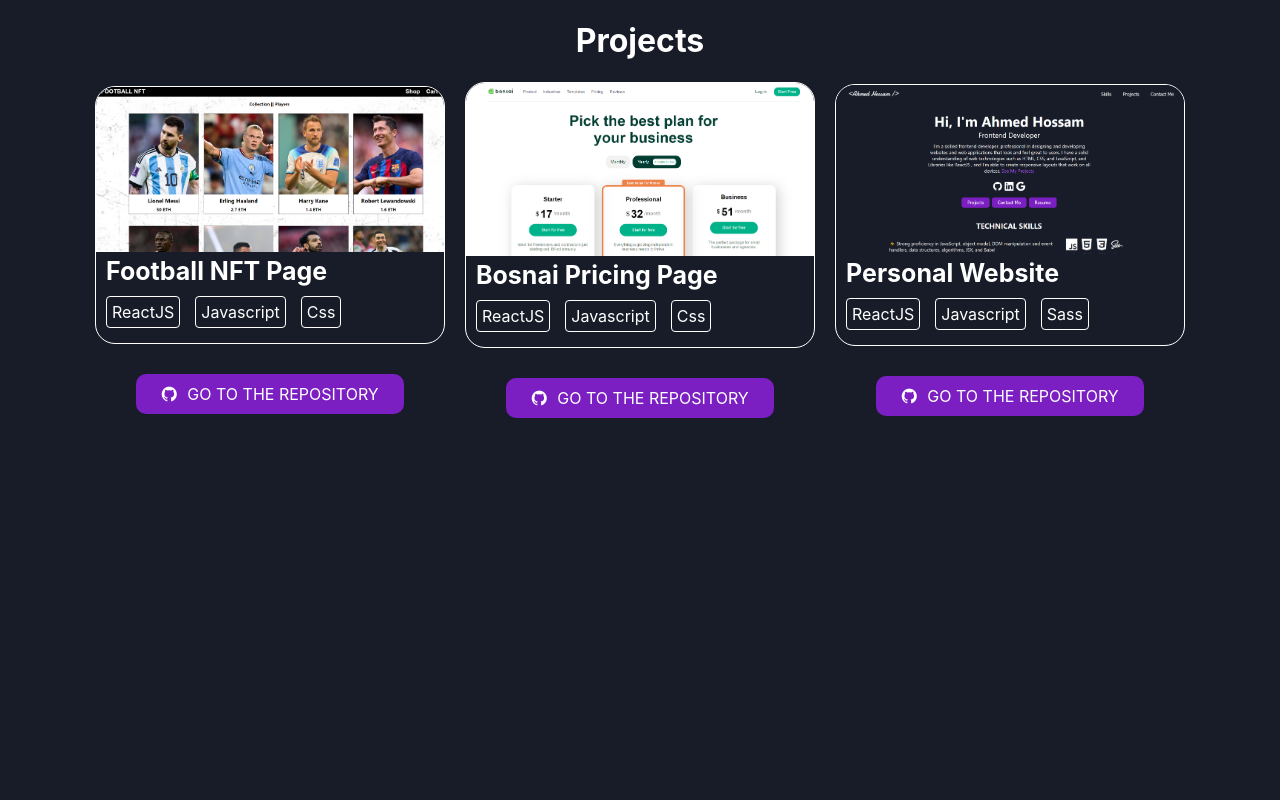
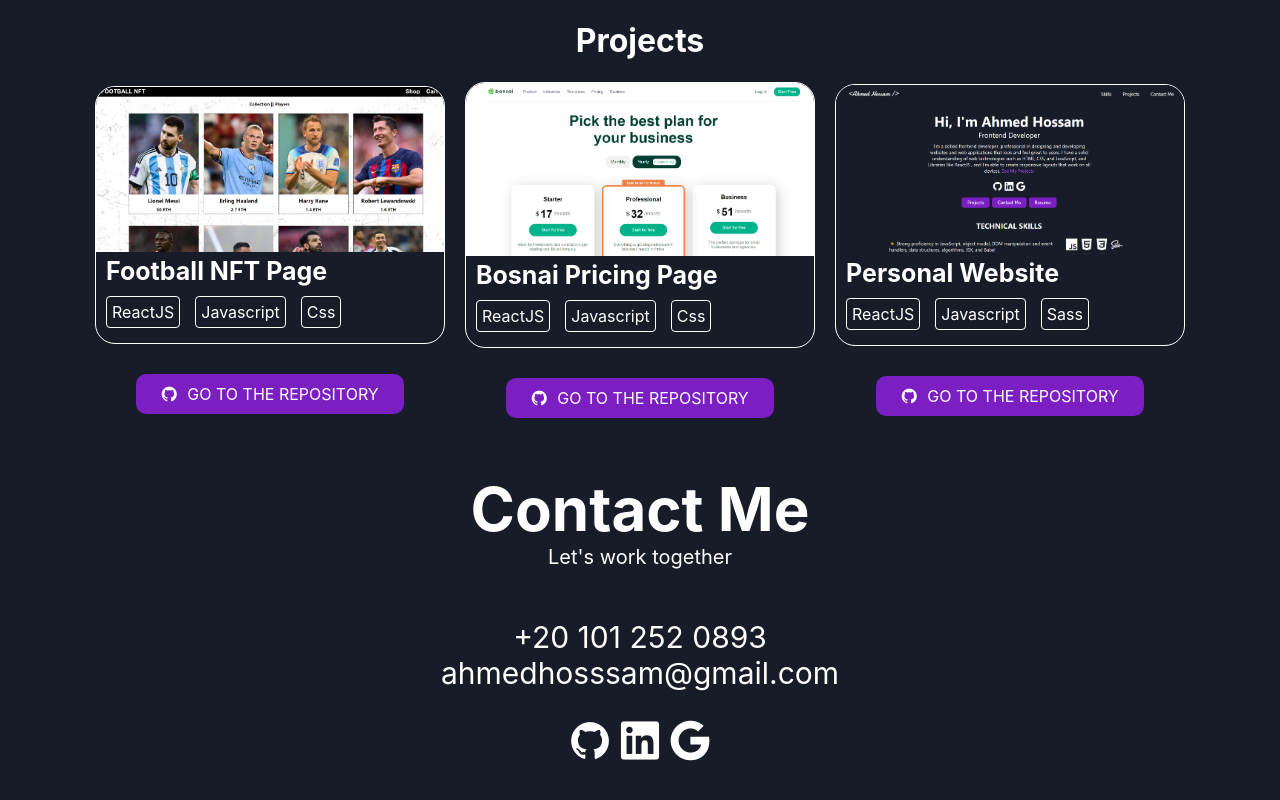
Before and after one commit to ahmedhosssam/ahmedhosssam.github.io, a React (Vite) app: page / in a window 1280 px wide. Shown: the part 1394-2194 px from the top of the page. Before the commit the page ends 1817 px from the top, so only its background shows below. Built offline with nearby package versions, Linux system fonts and the light colour scheme.

Commit message:
finish contact me

```diff
--- /dev/null
+++ b/src/Components/ContatctMe/ContactMe.jsx
@@ -0,0 +1,35 @@
+const ContactMe = () => {
+  return (
+    <div className="contact-me" id="contact">
+      <h1>Contact Me </h1>
+      <p className="lets-work">Let's work together</p>
+      <div className="contact-info">
+        <p>+20 101 252 0893</p>
+        <p>ahmedhosssam@gmail.com</p>
+      </div>
+
+      <div className="summary-links">
+        <a
+          href="https://github.com/ahmedhosssam"
+          className="summary-link github"
+        >
+          <i className="devicon-github-original"></i>
+        </a>
+        <a
+          href="https://www.linkedin.com/in/ahmedhossamm/"
+          className="summary-link linkedin"
+        >
+          <i className="devicon-linkedin-plain"></i>
+        </a>
+        <a
+          href="mailto:ahmedhosssamps@gmail.com"
+          className="summary-link gmail"
+        >
+          <i className="devicon-google-plain"></i>
+        </a>
+      </div>
+    </div>
+  );
+};
+
+export default ContactMe;
--- a/src/Components/Header/Header.jsx
+++ b/src/Components/Header/Header.jsx
@@ -14,7 +14,7 @@ const Header = () => {
         </a>
 
         <a className="header-button" href="#contact">
-          Projects
+          Contact Me
         </a>
       </div>
     </header>
--- a/src/Styles/Summary.scss
+++ b/src/Styles/Summary.scss
@@ -33,35 +33,6 @@
     }
   }
 
-  .summary-links {
-    @include flexCenter(row);
-    gap: 10px;
-    margin-top: 28px;
-  }
-  .github,
-  .linkedin,
-  .gmail {
-    transition: $hover-buttons;
-  }
-
-  .github:hover {
-    color: black;
-  }
-
-  .linkedin:hover {
-    color: #0072b1;
-  }
-
-  .gmail:hover {
-    color: #c71610;
-  }
-  .summary-link {
-    cursor: pointer;
-    font-size: 40px;
-    color: white;
-    text-decoration: none;
-  }
-
   .summary-buttons {
     margin-top: 15px;
     button {
@@ -92,3 +63,32 @@
   transform: translateY(0);
   transition: opacity 1s ease-in-out, transform 1s ease-in-out;
 }
+
+.summary-links {
+  @include flexCenter(row);
+  gap: 10px;
+  margin-top: 28px;
+}
+.github,
+.linkedin,
+.gmail {
+  transition: $hover-buttons;
+}
+
+.github:hover {
+  color: black;
+}
+
+.linkedin:hover {
+  color: #0072b1;
+}
+
+.gmail:hover {
+  color: #c71610;
+}
+.summary-link {
+  cursor: pointer;
+  font-size: 40px;
+  color: white;
+  text-decoration: none;
+}
--- /dev/null
+++ b/src/Styles/contactme.scss
@@ -0,0 +1,27 @@
+@import './variables.scss';
+
+.contact-me {
+  @include flexCenter(column);
+  margin: 50px auto;
+
+  h1 {
+    margin: 0;
+    font-size: 60px;
+  }
+
+  p {
+    font-size: 30px;
+    margin: 0;
+  }
+
+  .lets-work {
+    margin: 0;
+    font-size: 20px;
+  }
+
+  .contact-info {
+    margin-top: 50px;
+    @include flexCenter(column);
+    gap: 0;
+  }
+}
--- a/src/main.jsx
+++ b/src/main.jsx
@@ -6,6 +6,7 @@ import Header from './Components/Header/Header';
 import Summary from './Components/Summary/Summary';
 import Skills from './Components/Skills/Skills';
 import Projects from './Components/Projects/Projects';
+import ContactMe from './Components/ContatctMe/ContactMe';
 
 // Styles
 import './Styles/App.scss';
@@ -15,6 +16,7 @@ import './Styles/Summary.scss';
 import './Styles/skills.scss';
 import './Styles/projects.scss';
 import './Styles/projectitem.scss';
+import './Styles/contactme.scss';
 
 ReactDOM.createRoot(document.getElementById('root')).render(
   <React.StrictMode>
@@ -22,5 +24,6 @@ ReactDOM.createRoot(document.getElementById('root')).render(
     <Summary />
     <Skills />
     <Projects />
+    <ContactMe />
   </React.StrictMode>
 );
```
